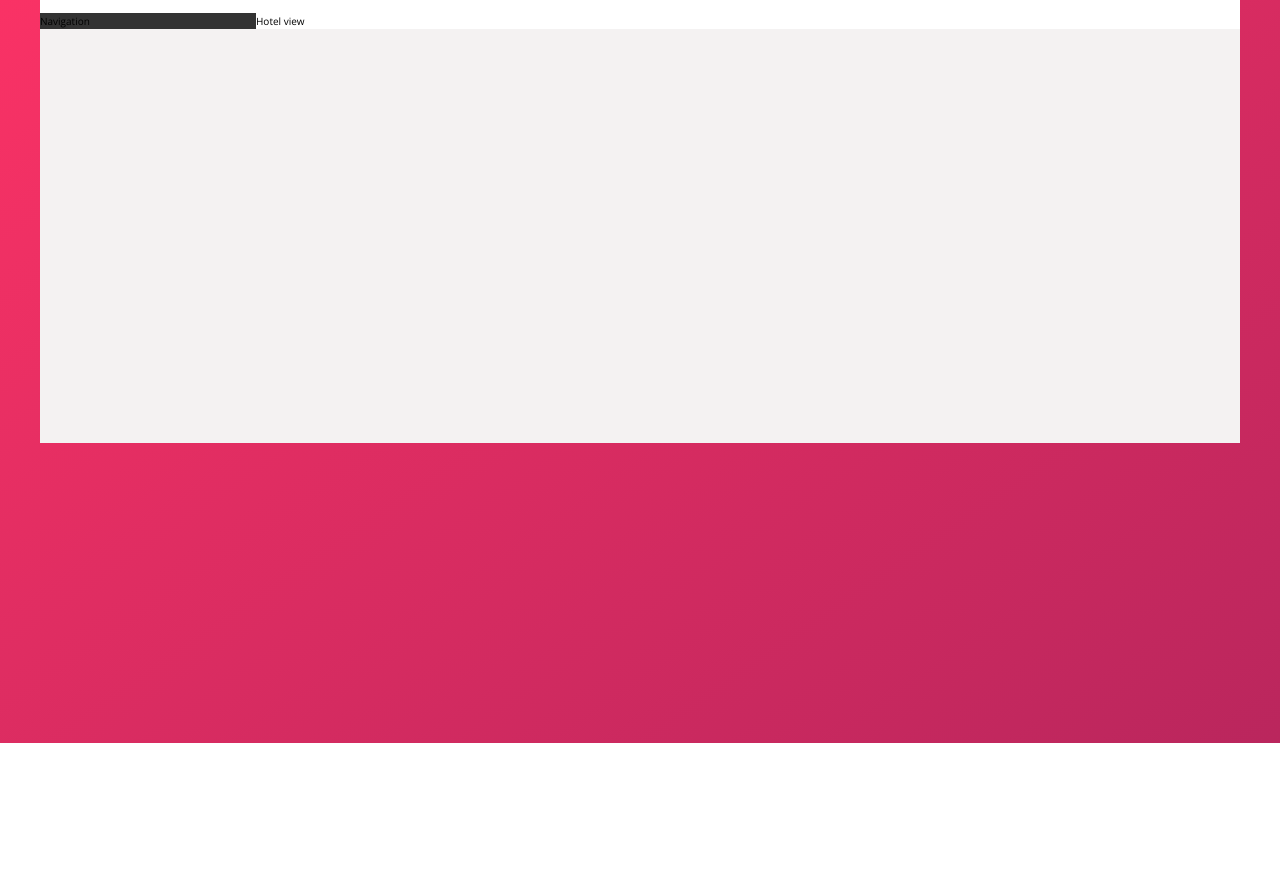
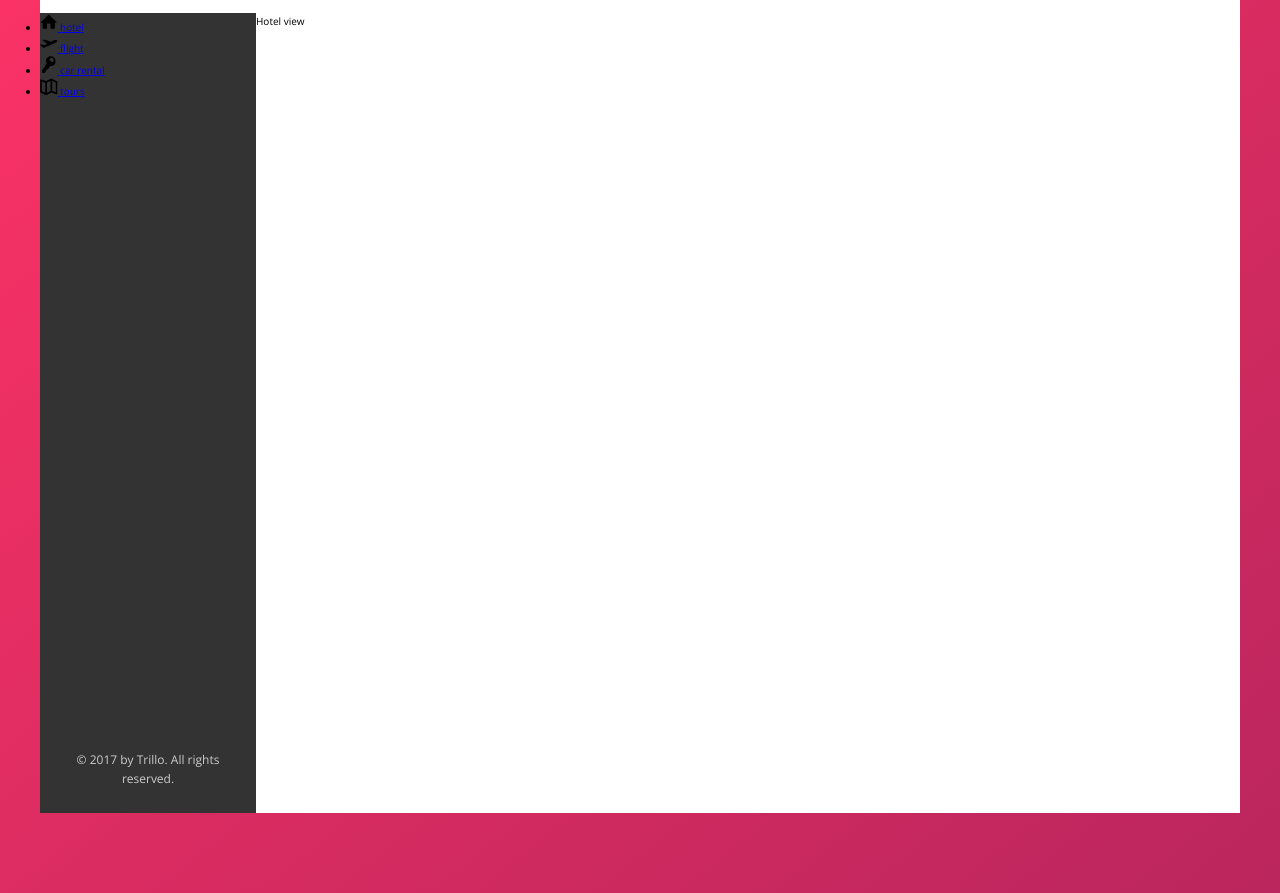
Before and after one commit to waysideoff/Trillo-Project, a website: page index.html in a window 1280 px wide. Shown: the part 137-1030 px from the top of the page. Before the commit the page ends 880 px from the top, so only its background shows below. Drawn offline with nearby package versions, Linux system fonts and the light colour scheme.

Commit message:
starter nav section - container & icon started

```diff
--- a/index.html
+++ b/index.html
@@ -47,8 +47,47 @@
 
             <div class="content">
                 <nav class="sidebar">
-                    Navigation
+                    <ul class="side-nav">
+                        <li class="side-nav__item">
+                            <a href="#" class="side-nav__link">
+                                <svg class="side-nav__icon">
+                                    <use xlink:href="img/sprite.svg#icon-home"></use>
+                                </svg>
+                                <span>hotel</span>
+                            </a>
+                        </li>
+                        <li class="side-nav__item">
+                            <a href="#" class="side-nav__link">
+                                <svg class="side-nav__icon">
+                                    <use xlink:href="img/sprite.svg#icon-aircraft-take-off"></use>
+                                </svg>
+                                <span>flight</span>
+                            </a>
+                        </li>
+                        <li class="side-nav__item">
+                            <a href="#" class="side-nav__link">
+                                <svg class="side-nav__icon">
+                                    <use xlink:href="img/sprite.svg#icon-key"></use>
+                                </svg>
+                                <span>car rental</span>
+                            </a>
+                        </li>
+                        <li class="side-nav__item">
+                            <a href="#" class="side-nav__link">
+                                <svg class="side-nav__icon">
+                                    <use xlink:href="img/sprite.svg#icon-map"></use>
+                                </svg>
+                                <span>tours</span>
+                            </a>
+                        </li>
+                    </ul>
+
+                    <div class="legal">
+                        &copy; 2017 by Trillo. All rights reserved.
+                    </div>
                 </nav>
+
+
                 <main class="hotel-view">
                     Hotel view
                 </main>
--- a/sass/components.scss
+++ b/sass/components.scss
@@ -4,8 +4,6 @@
 	height: 3.25rem;
 	margin-left: 2rem;
 }
-
-
 
 
 ///////////////////////////////////
@@ -118,3 +116,31 @@
 		margin-right: 1rem;
 	}
 }
+
+
+/////////////////////////
+// SIDE NAVIGATION
+.side-nav {
+	&__item {
+
+	}
+
+	&__link {
+
+	}
+
+	&__icon {
+		width: 1.75rem;
+		height: 1.75rem;
+	}
+}
+
+
+/////////////////////
+// LEGAL TEXT
+.legal {
+	font-size: 1.2rem;
+	color: var(--color-grey-light-4);
+	text-align: center;
+	padding: 2.5rem;
+}
--- a/sass/layout.scss
+++ b/sass/layout.scss
@@ -26,10 +26,16 @@
 	background-color: var(--color-grey-dark-1);
 
 	flex: 0 0 18%;
+
+	display: flex;
+	flex-direction: column;
+	justify-content: space-between;
 }
 
 .hotel-view {
 	background-color: #fff;
+	//TEST
+	height: 80rem;
 
 	flex: 1
 }
```
Also changed, not shown: css/style.css.
